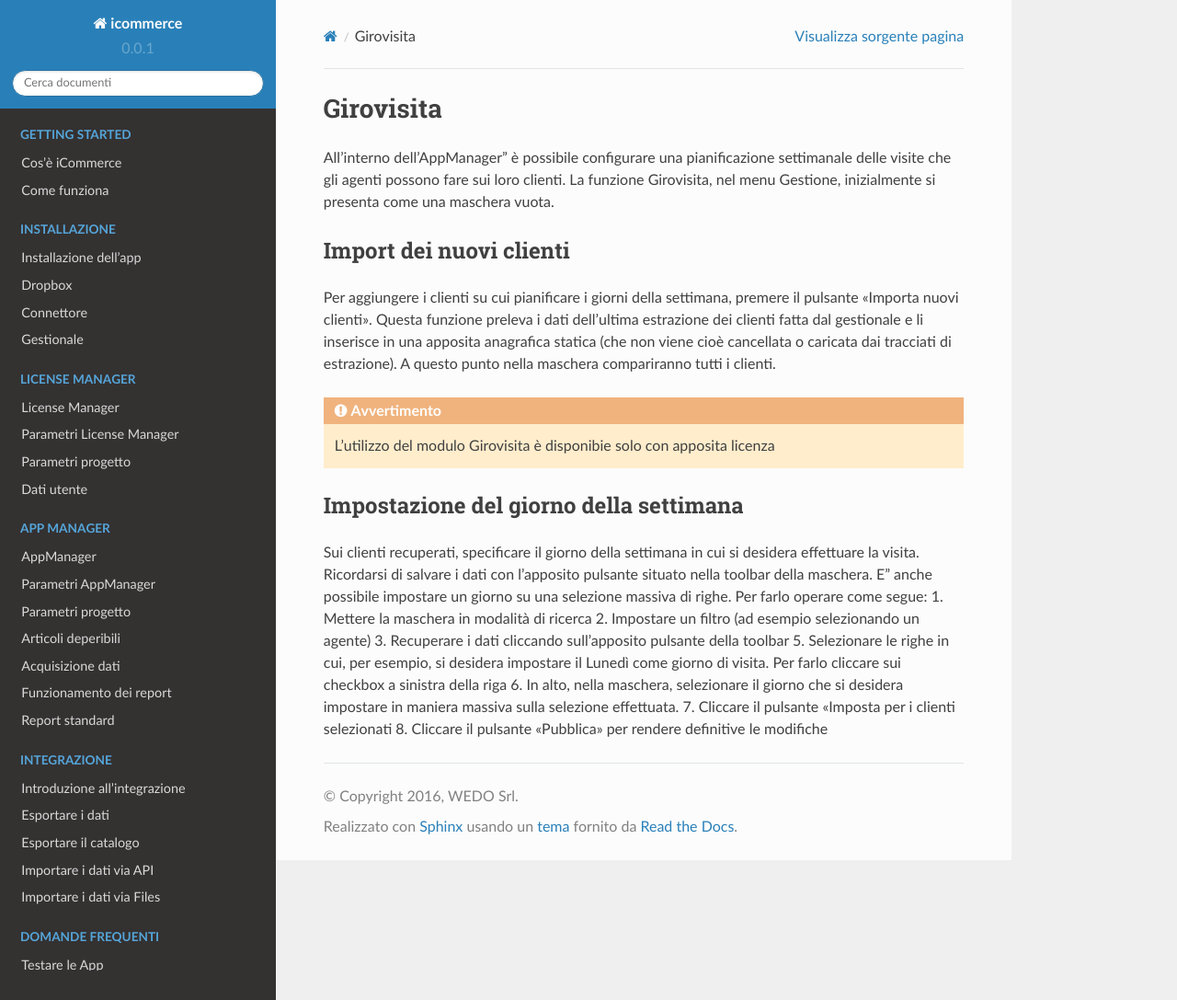
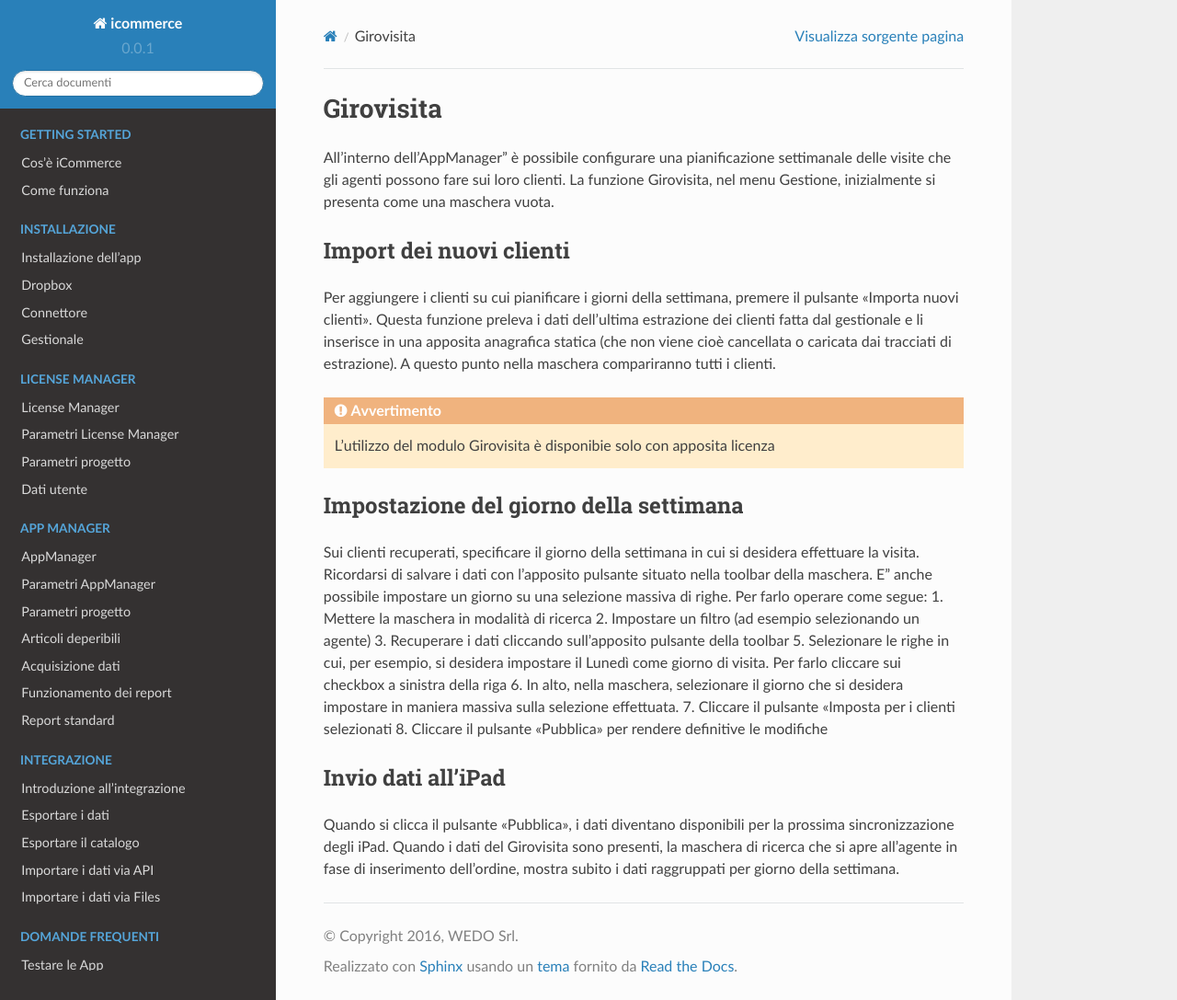
Before and after one commit to wedoit-io/doc-icommerce, a Sphinx documentation site: the page built from source/girovisita.rst, in a window 1280 px wide and 1087 px high. Shown: the whole window at 92% size. Built offline with Sphinx 7.4.7 and the Read the Docs theme 2.0.0, drawn with Linux system fonts in a browser that asks for light colours.

Commit message:
Update girovisita.rst

```diff
--- a/source/girovisita.rst
+++ b/source/girovisita.rst
@@ -25,3 +25,8 @@ Per farlo operare come segue:
 6. In alto, nella maschera, selezionare il giorno che si desidera impostare in maniera massiva sulla selezione effettuata.
 7. Cliccare il pulsante "Imposta per i clienti selezionati
 8. Cliccare il pulsante "Pubblica" per rendere definitive le modifiche
+
+Invio dati all'iPad
+~~~~~~~~~~~~~~~~~~~
+Quando si clicca il pulsante "Pubblica", i dati diventano disponibili per la prossima sincronizzazione degli iPad.
+Quando i dati del Girovisita sono presenti, la maschera di ricerca che si apre all'agente in fase di inserimento dell'ordine, mostra subito i dati raggruppati per giorno della settimana.
```
